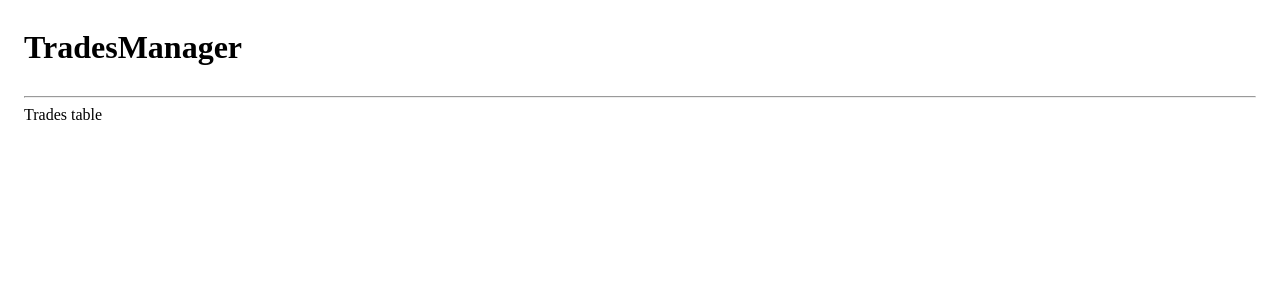
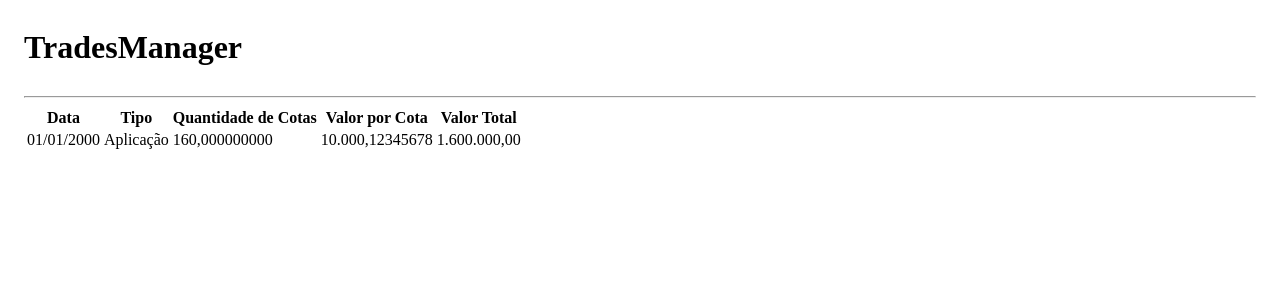
Before and after one commit to igorrfc/trades-manager, a React (Create React App) app: page / in a window 1280 px wide. Shown: the top 300 px of the page. Built offline with nearby package versions, Linux system fonts and the light colour scheme; no server answers; what redux-axios-middleware would draw is missing.

Commit message:
Update the TradesBoard
adding the TradeTable onto it.

```diff
--- /dev/null
+++ b/src/components/trade/TradeRow.js
@@ -0,0 +1,13 @@
+import React from 'react'
+
+const TradeRow = () => (
+  <tr>
+    <td>01/01/2000</td>
+    <td>Aplicação</td>
+    <td>160,000000000</td>
+    <td>10.000,12345678</td>
+    <td>1.600.000,00</td>
+  </tr>
+)
+
+export default TradeRow;
--- /dev/null
+++ b/src/components/trade/TradeTable.js
@@ -0,0 +1,23 @@
+import React from 'react'
+
+import TradeRow from './TradeRow'
+
+const TradeTable = () => (
+  <table>
+    <thead>
+      <tr>
+         <th>Data</th>
+         <th>Tipo</th>
+         <th>Quantidade de Cotas</th>
+         <th>Valor por Cota</th>
+         <th>Valor Total</th>
+      </tr>
+    </thead>
+
+    <tbody>
+      <TradeRow />
+    </tbody>
+  </table>
+)
+
+export default TradeTable;
--- a/src/containers/tradesboard/TradesBoard.js
+++ b/src/containers/tradesboard/TradesBoard.js
@@ -1,11 +1,12 @@
 import React, { Component } from 'react';
-import { Grid, Row, Col } from 'react-flexbox-grid';
+
+import TradeTable from '../../components/trade/TradeTable'
 
 class TradesBoard extends Component {
   render() {
     return (
       <div>
-        Trades table
+        <TradeTable />
       </div>
     )
   }
```
